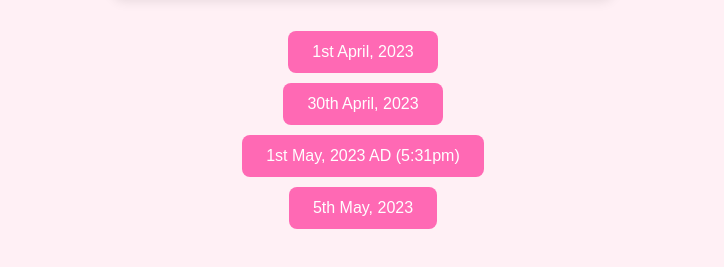
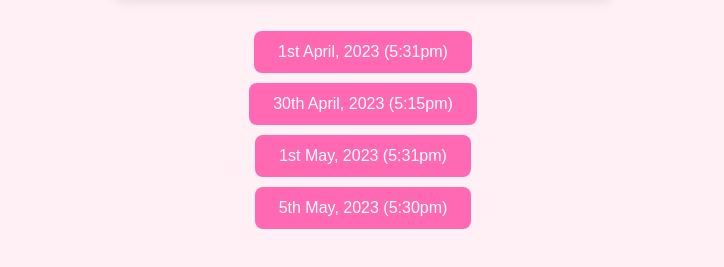
Before and after one commit to thisisAdityaRajGupta/mydarlingbirthday, a plain HTML site: page index.html in a window 1280 px wide. Shown: the part 543-810 px from the top of the page, without its empty margins (277-1001 px from the left). Drawn offline with Linux system fonts and the light colour scheme.

Commit message:
index.html

```diff
--- a/index.html
+++ b/index.html
@@ -10,10 +10,10 @@
     <h1>When did my laila say 'yes' to this hopeless majnu’s proposal?</h1>
     <img src="images/proposal.jpg" alt="Proposal" class="question-img">
     <div class="options">
-      <button onclick="checkAnswer('wrong')">1st April, 2023</button>
-      <button onclick="checkAnswer('wrong')">30th April, 2023</button>
-      <button onclick="checkAnswer('correct')">1st May, 2023 AD (5:31pm)</button>
-      <button onclick="checkAnswer('wrong')">5th May, 2023</button>
+      <button onclick="checkAnswer('wrong')">1st April, 2023 (5:31pm)</button>
+      <button onclick="checkAnswer('wrong')">30th April, 2023 (5:15pm)</button>
+      <button onclick="checkAnswer('correct')">1st May, 2023 (5:31pm)</button>
+      <button onclick="checkAnswer('wrong')">5th May, 2023 (5:30pm)</button>
     </div>
   </div>
   <script src="js/script.js"></script>
```
